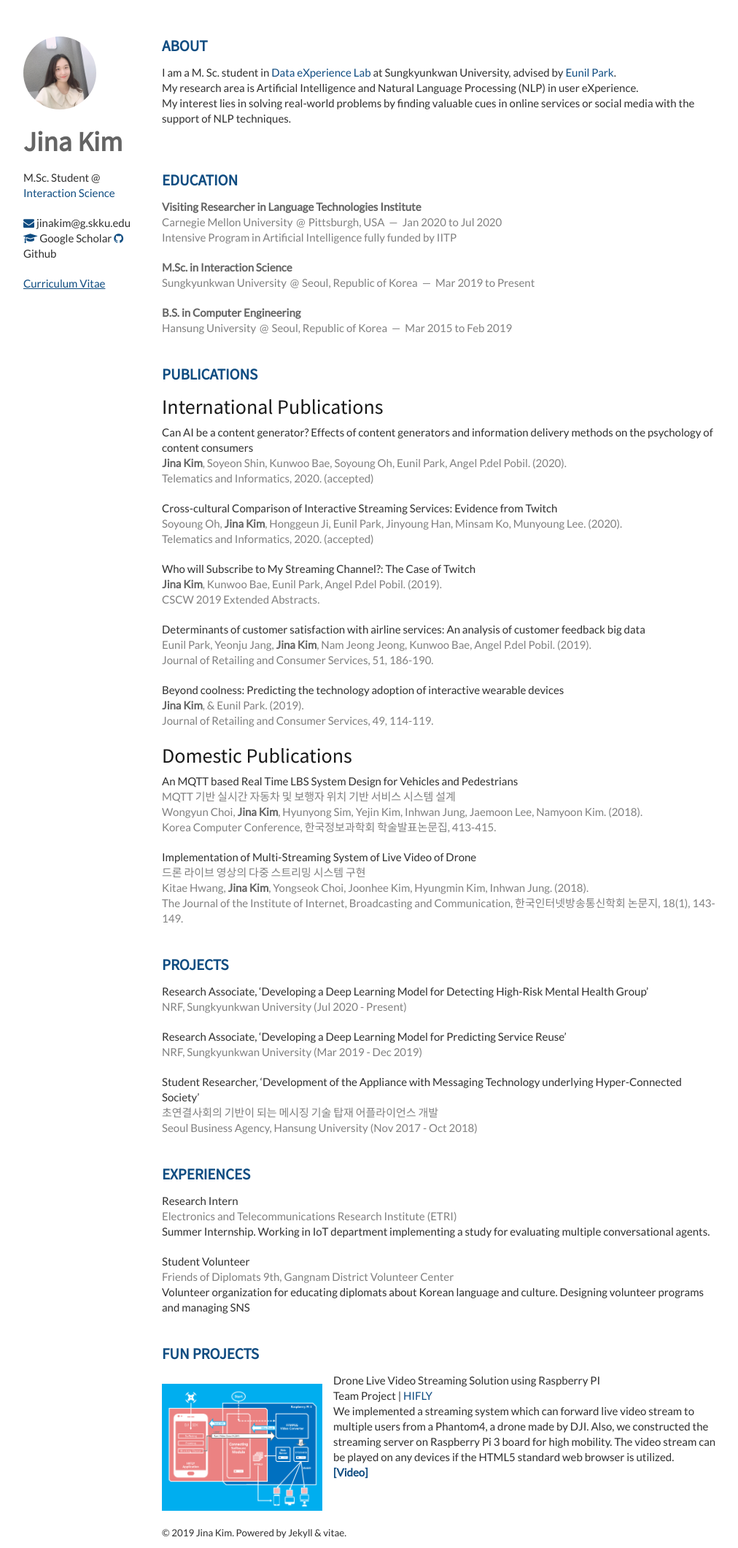
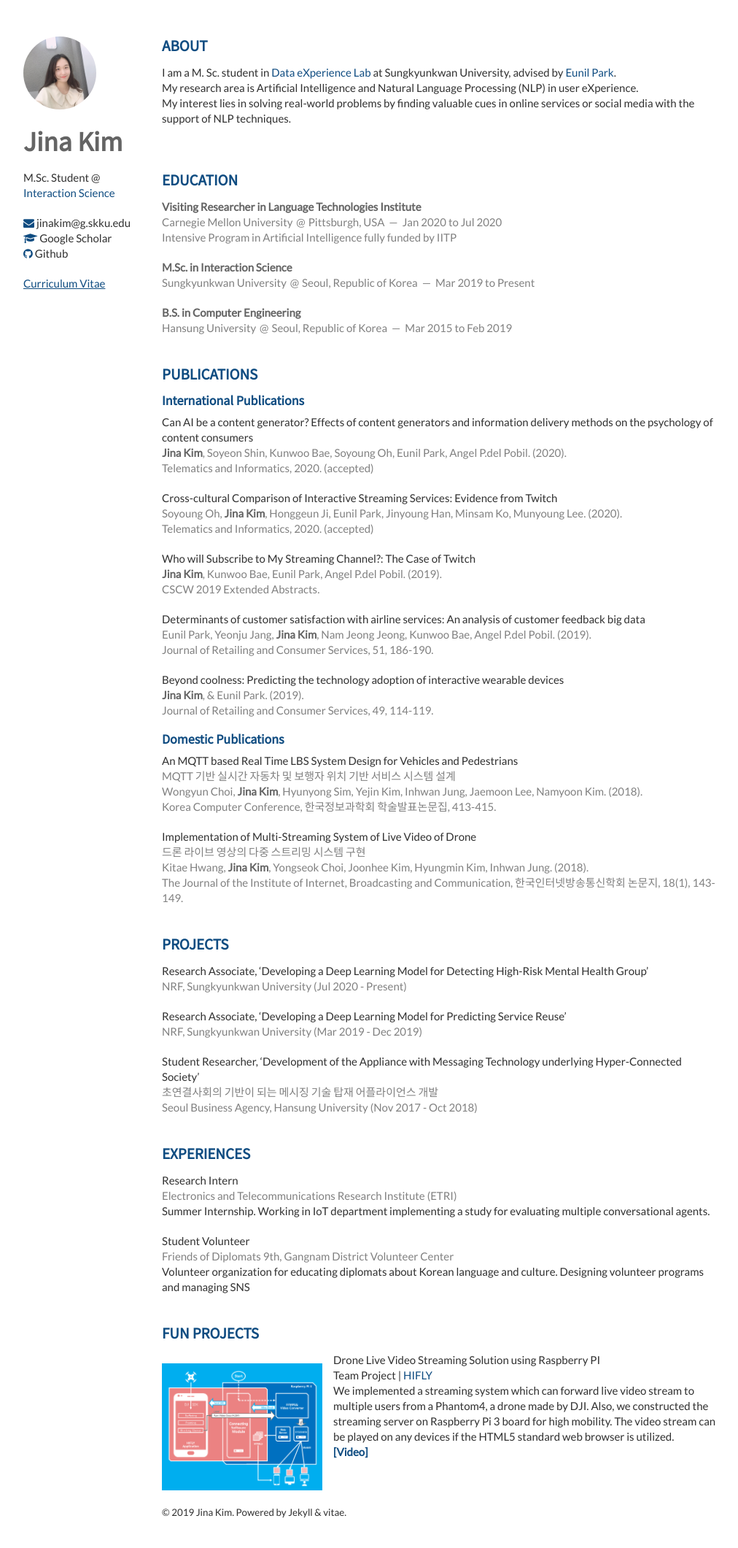
Before and after one commit to Jina-Kim/Jina-Kim.github.io, a Jekyll site: the page built from index.html, in a window 1280 px wide. Shown: the whole page at 73% size, without its empty margins (138-1150 px from the left). Built offline with Jekyll 4.4.1, drawn with Linux system fonts in a browser that asks for light colours; nearby versions of some CDN libraries; the list of posts is cut into pages by our own code; after the commit the page ends 2093 px from its top, so only the background shows below that.

Commit message:
Update layout.css

```diff
--- a/_includes/publications.html
+++ b/_includes/publications.html
@@ -1,7 +1,7 @@
 <section class="thirteen columns">
     <h1>Publications</h1>
 
-    <h3>International Publications</h3>
+    <h2>International Publications</h2>
     <article>
         <header>
             Can AI be a content generator? Effects of content generators and information delivery methods on the psychology of content consumers<br/>
@@ -43,7 +43,7 @@
     </article>
 
 
-    <h3>Domestic Publications</h3>
+    <h2>Domestic Publications</h2>
     <article>
         <header>
             An MQTT based Real Time LBS System Design for Vehicles and Pedestrians<br/>
--- a/_layouts/layout.html
+++ b/_layouts/layout.html
@@ -35,7 +35,7 @@
 
         <p>
             <a href="{{ site.email_full }}"><i class="fa fa-envelope"></i> <span> {{ site.email }} </span></a><br/>
-            <a href="{{ site.google_scholar }}"><i class="fa fa-graduation-cap"></i> <span> Google Scholar </span></a>
+            <a href="{{ site.google_scholar }}"><i class="fa fa-graduation-cap"></i> <span> Google Scholar </span></a><br/>
             <a href="{{ site.github }}"><i class="fa fa-github" aria-hidden="true"></i> <span> Github </span></a>
             <!--<a href="https://twitter.com/{{ site.twitter }}"><i class="fa fa-twitter"></i> Twitter</a>-->
         </p>
```
